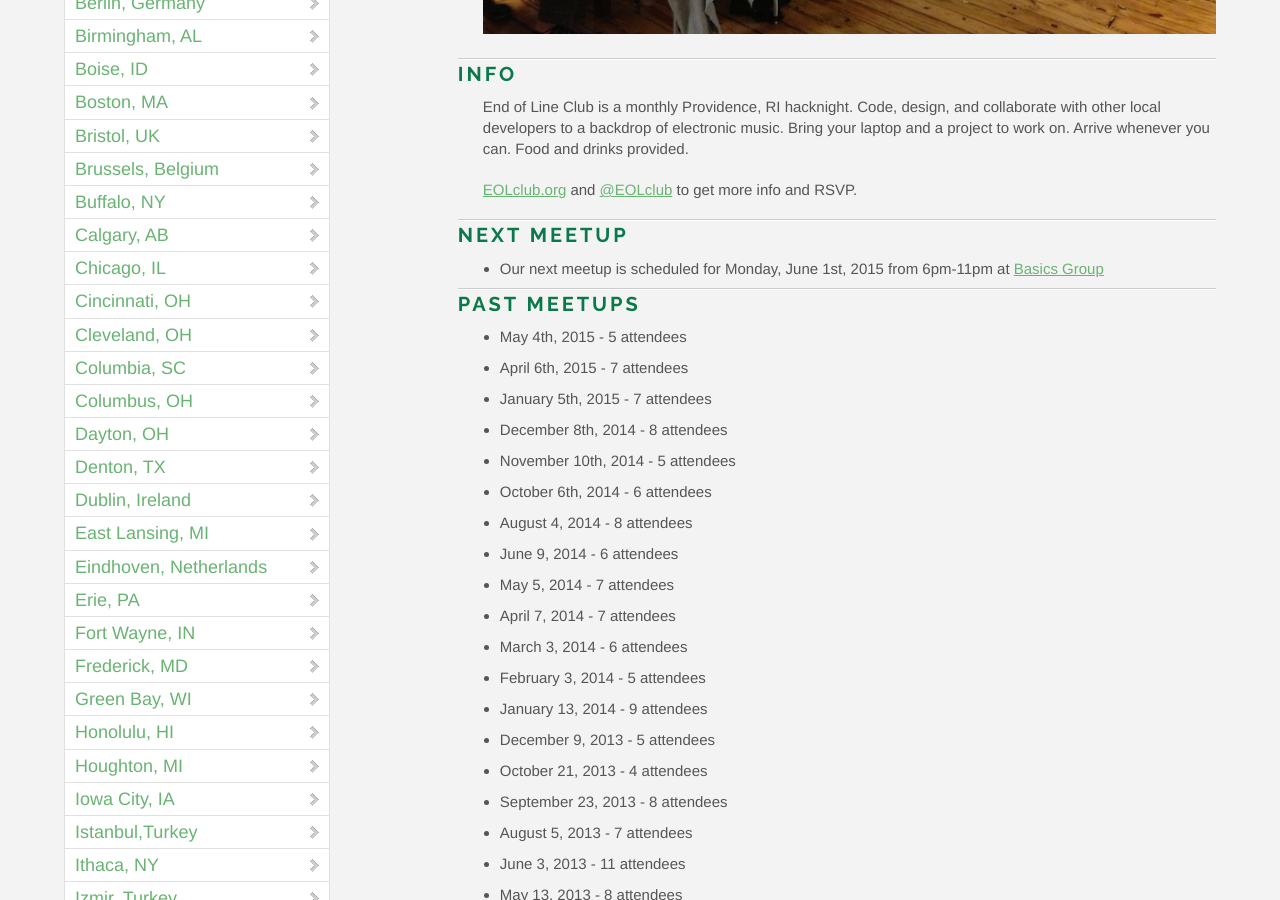
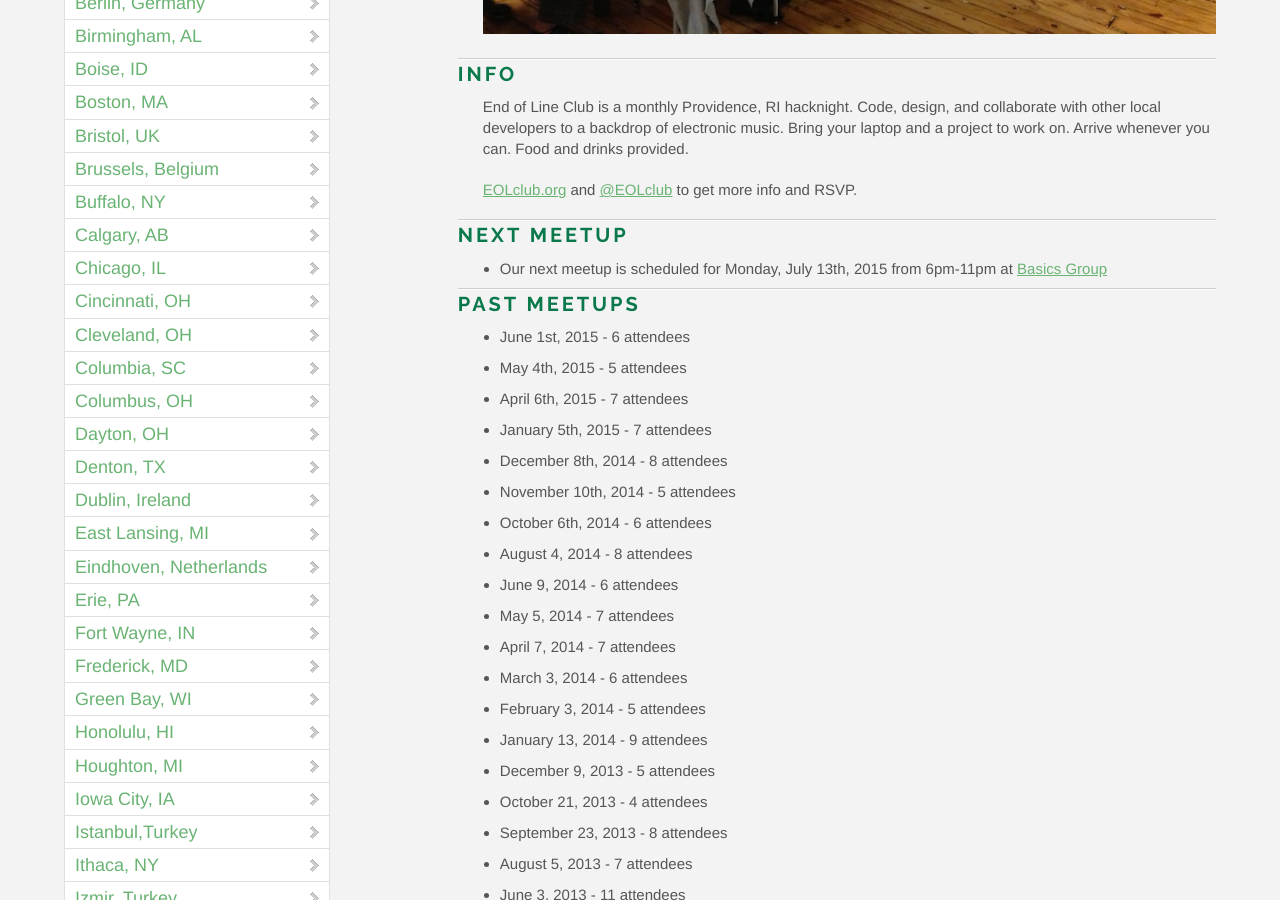
Before and after one commit to OpenHack/openhack.github.com, a Jekyll site: the page built from providence/index.markdown, in a window 1280 px wide and 900 px high, scrolled down 594 px. Built offline with Jekyll 4.4.1, drawn with Linux system fonts in a browser that asks for light colours; nearby versions of some CDN libraries; comment, search, counter and statistics services are not loaded.

Commit message:
Schedule Providence 7/13 meetup

```diff
--- a/providence/index.markdown
+++ b/providence/index.markdown
@@ -15,10 +15,11 @@ End of Line Club is a monthly Providence, RI hacknight. Code, design, and collab
 
 ### Next meetup
 
-* Our next meetup is scheduled for Monday, June 1st, 2015 from 6pm-11pm at [Basics Group](http://basicsgroup.com)
+* Our next meetup is scheduled for Monday, July 13th, 2015 from 6pm-11pm at [Basics Group](http://basicsgroup.com)
 
 ### Past meetups
 
+* June 1st, 2015 - 6 attendees
 * May 4th, 2015 - 5 attendees
 * April 6th, 2015 - 7 attendees
 * January 5th, 2015 - 7 attendees
```
